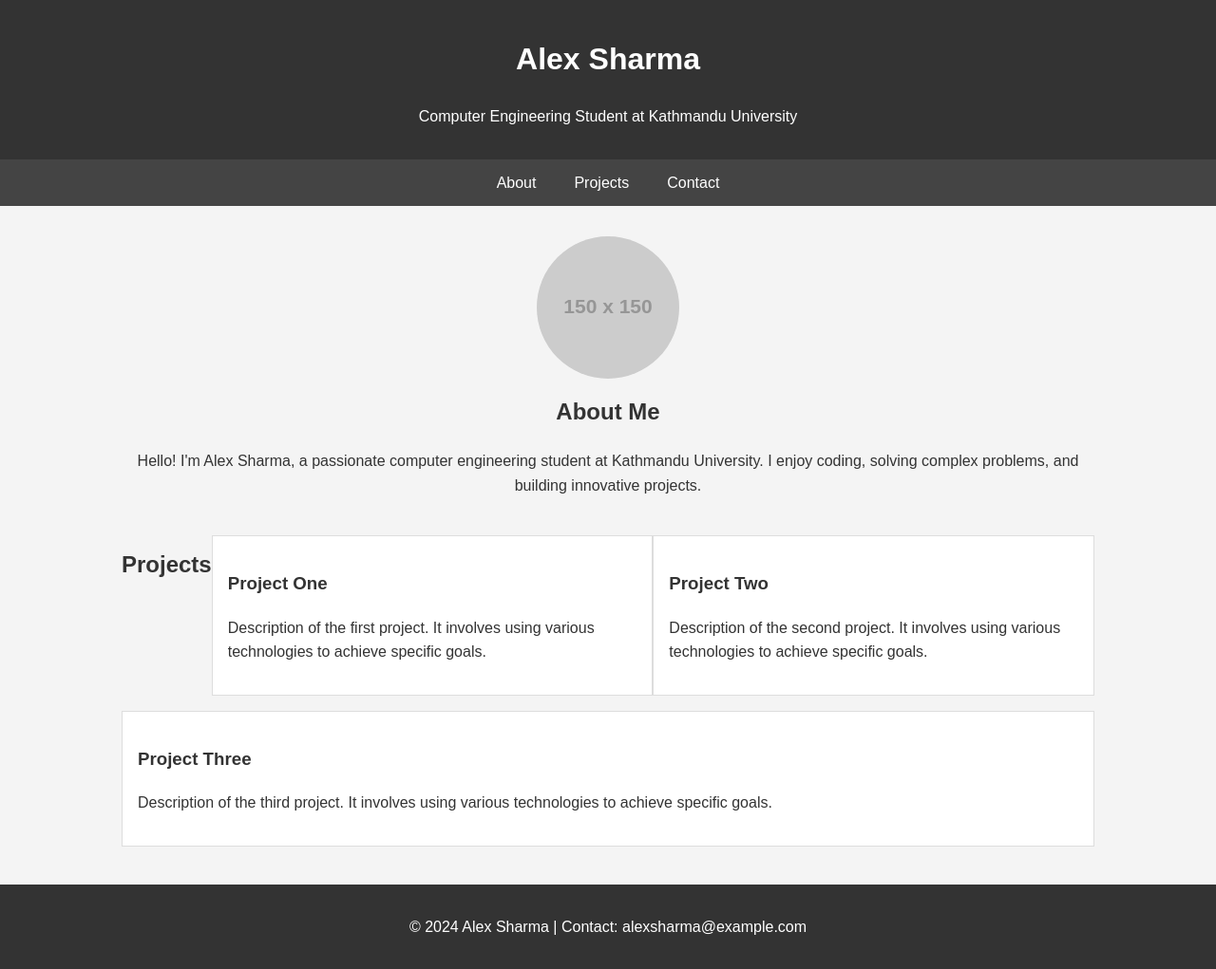
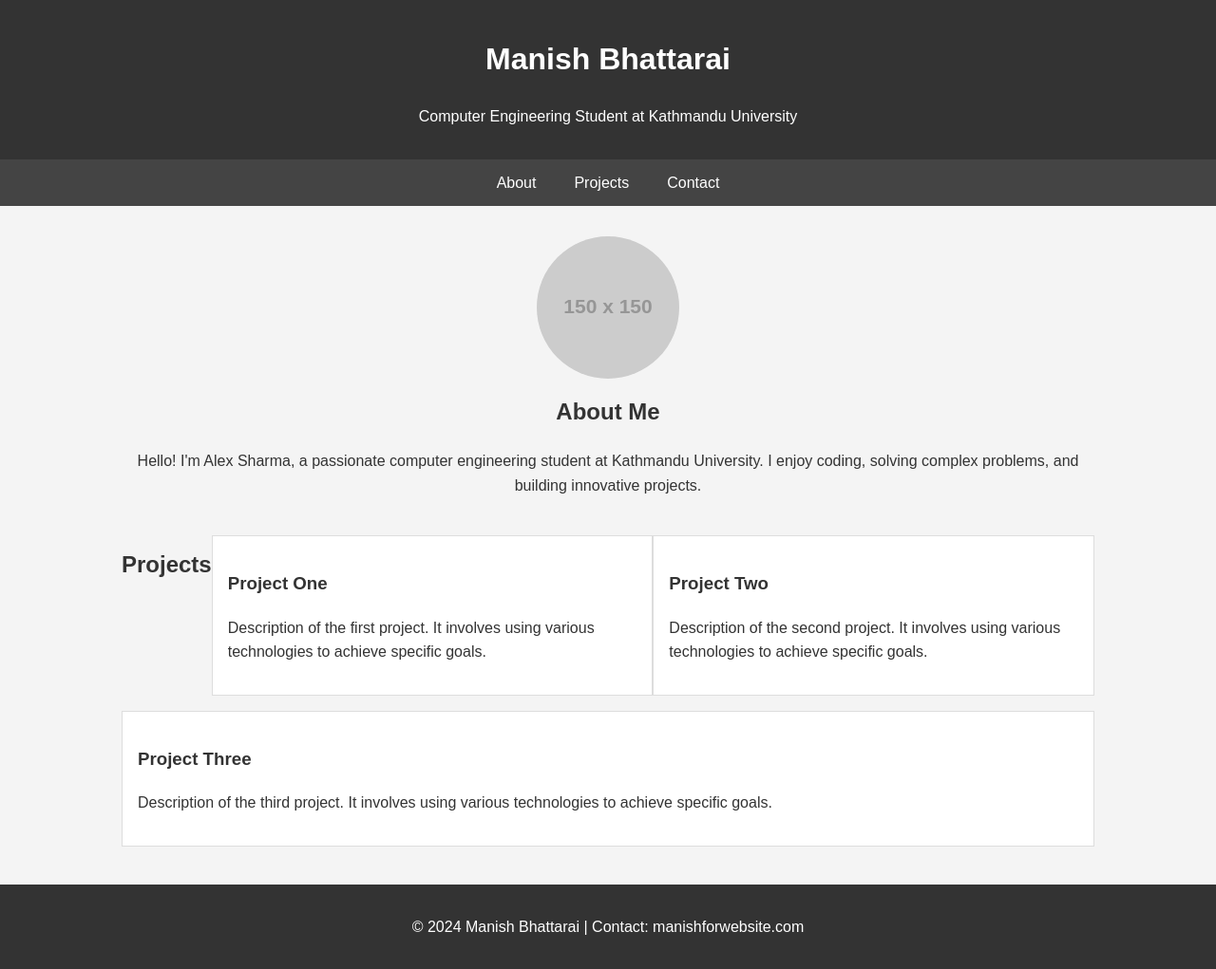
Before and after one commit to manishbhattarai8/portfolio-website, a plain HTML site: page index.html in a window 1280 px wide. Shown: the whole page at 95% size. Drawn offline with Linux system fonts and the light colour scheme; placeholder pictures from the web are drawn by us.

Commit message:
name changed

```diff
--- a/index.html
+++ b/index.html
@@ -72,7 +72,7 @@
 </head>
 <body>
     <header>
-        <h1>Alex Sharma</h1>
+        <h1>Manish Bhattarai</h1>
         <p>Computer Engineering Student at Kathmandu University</p>
     </header>
     <nav>
@@ -103,7 +103,7 @@
         </section>
     </div>
     <footer>
-        <p>&copy; 2024 Alex Sharma | Contact: alexsharma@example.com</p>
+        <p>&copy; 2024 Manish Bhattarai | Contact: manishforwebsite.com</p>
     </footer>
 </body>
 </html>
```
